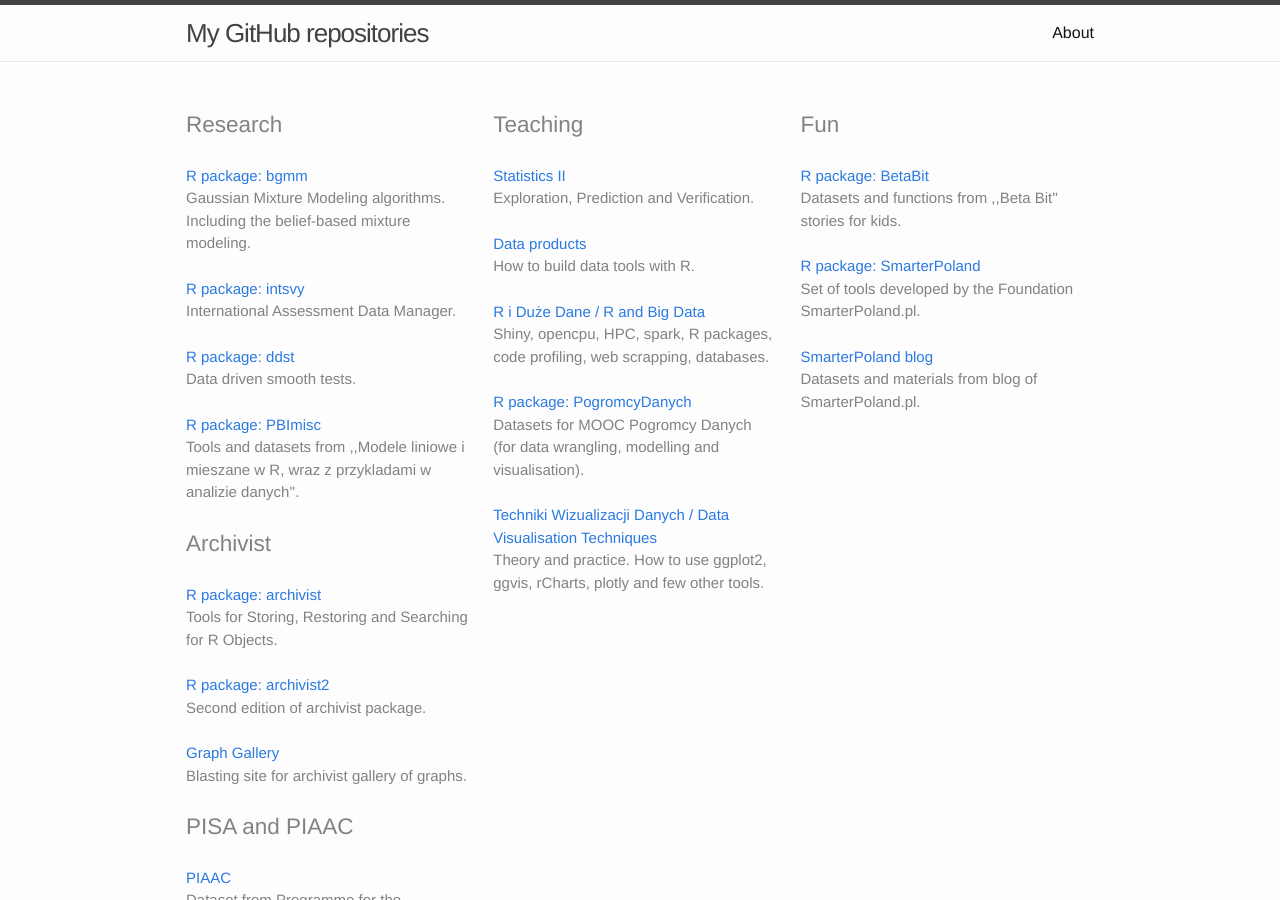
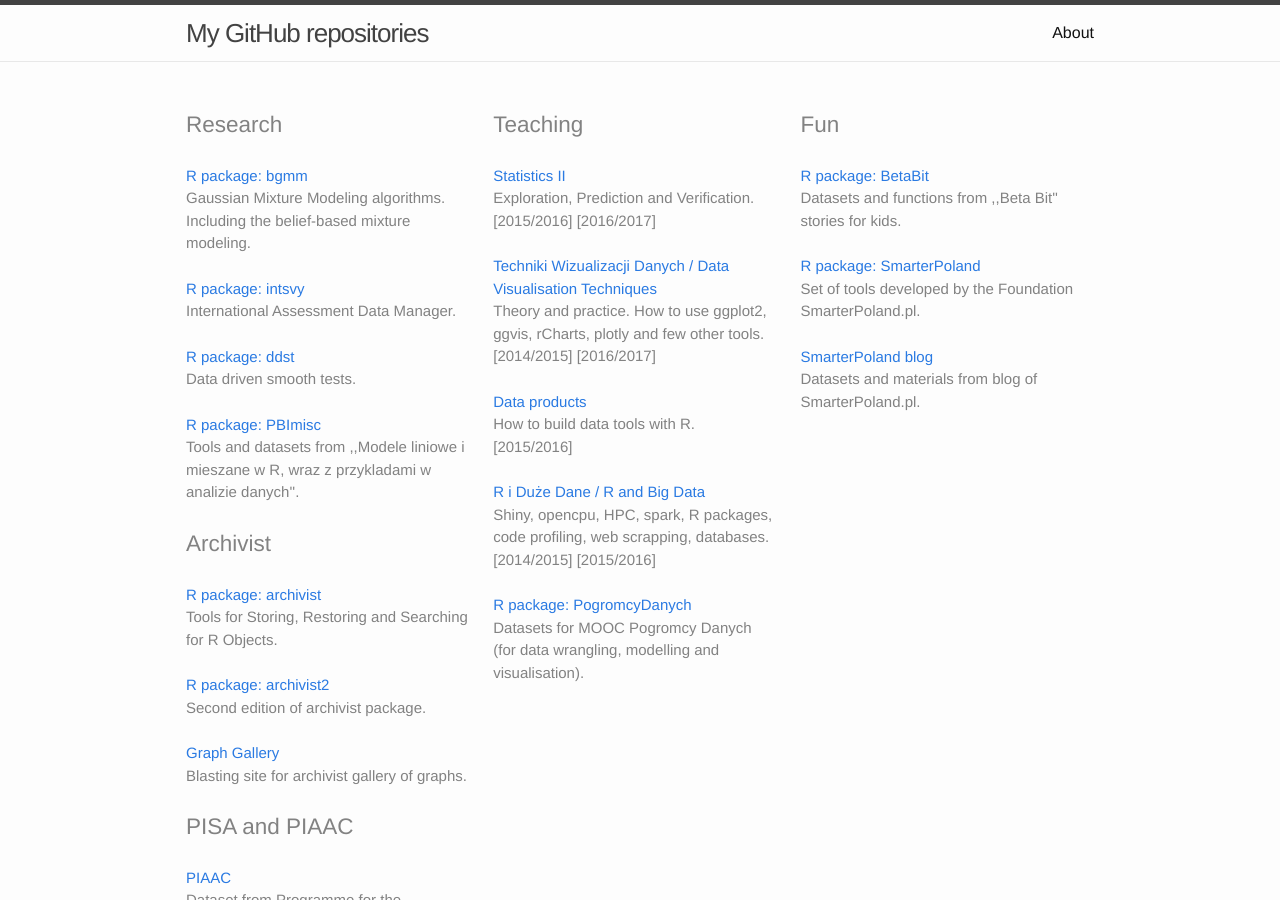
Before and after one commit to pbiecek/pbiecek-website-old, a Jekyll site: the page built from index.html, in a window 1280 px wide and 900 px high. Built offline with Jekyll 4.4.1, drawn with Linux system fonts in a browser that asks for light colours.

Commit message:
winter (2016/2017) is coming

```diff
--- a/_layouts/default.html
+++ b/_layouts/default.html
@@ -62,23 +62,23 @@
       	<h2>Teaching</h2>
         <p>
         <a href="https://github.com/pbiecek/StatystykaII">Statistics II</a><br/>
-        Exploration, Prediction and Verification.
+        Exploration, Prediction and Verification. [2015/2016] [2016/2017]
+        </p>
+        <p>
+        <a href="https://github.com/pbiecek/TechnikiWizualizacjiDanych">Techniki Wizualizacji Danych / Data Visualisation Techniques</a><br/>
+        Theory and practice. How to use ggplot2, ggvis, rCharts, plotly and few other tools. [2014/2015] [2016/2017]
         </p>
         <p>
         <a href="https://github.com/pbiecek/DataProducts">Data products</a><br/>
-        How to build data tools with R.
+        How to build data tools with R. [2015/2016]
         </p>
         <p>
         <a href="https://github.com/pbiecek/RandBigData">R i Duże Dane / R and Big Data</a><br/>
-        Shiny, opencpu, HPC, spark, R packages, code profiling, web scrapping, databases.
+        Shiny, opencpu, HPC, spark, R packages, code profiling, web scrapping, databases. [2014/2015] [2015/2016]
         </p>
       	<p>
       	<a href="https://github.com/pbiecek/PogromcyDanych">R package: PogromcyDanych</a><br/>
       	Datasets for MOOC Pogromcy Danych (for data wrangling, modelling and visualisation).
-      	</p>
-      	<p>
-      	<a href="https://github.com/pbiecek/TechnikiWizualizacjiDanych">Techniki Wizualizacji Danych / Data Visualisation Techniques</a><br/>
-      	Theory and practice. How to use ggplot2, ggvis, rCharts, plotly and few other tools.
       	</p>
       </div>
       <div class="main-col main-col-3">
```
